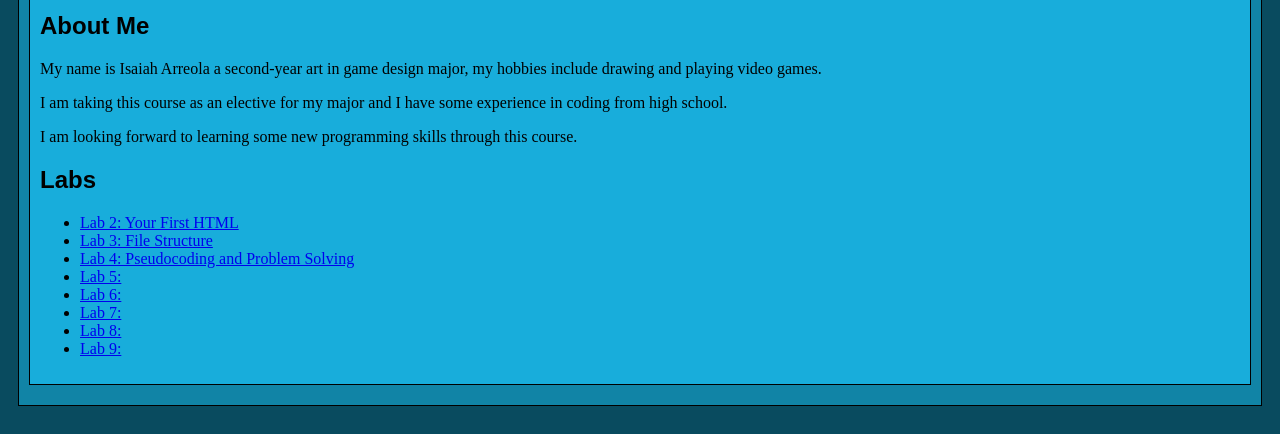
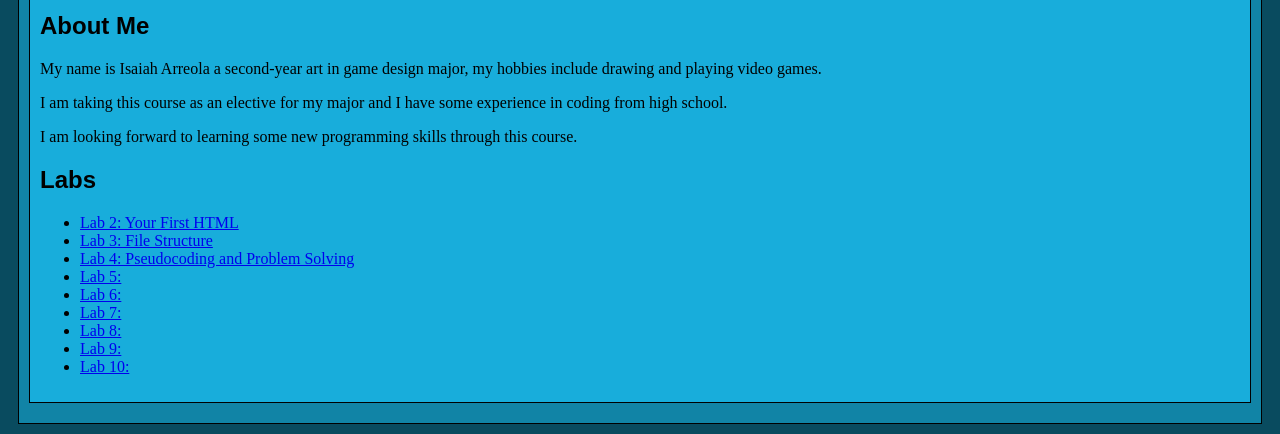
Before and after one commit to IsaiahA597/art101, a plain HTML site: page index.html in a window 1280 px wide. Shown: the part 379-813 px from the top of the page. Drawn offline with Linux system fonts and the light colour scheme.

Commit message:
Update index.html

```diff
--- a/index.html
+++ b/index.html
@@ -40,6 +40,7 @@
 							<li><a href="lab7\index.html">Lab 7:</a></li>
 							<li><a href="lab8\index.html">Lab 8:</a></li>
 							<li><a href="lab9\index.html">Lab 9:</a></li>
+							<li><a href="lab10\index.html">Lab 10:</a></li>
 						</ul>
 					</div>
 			</div>
```
